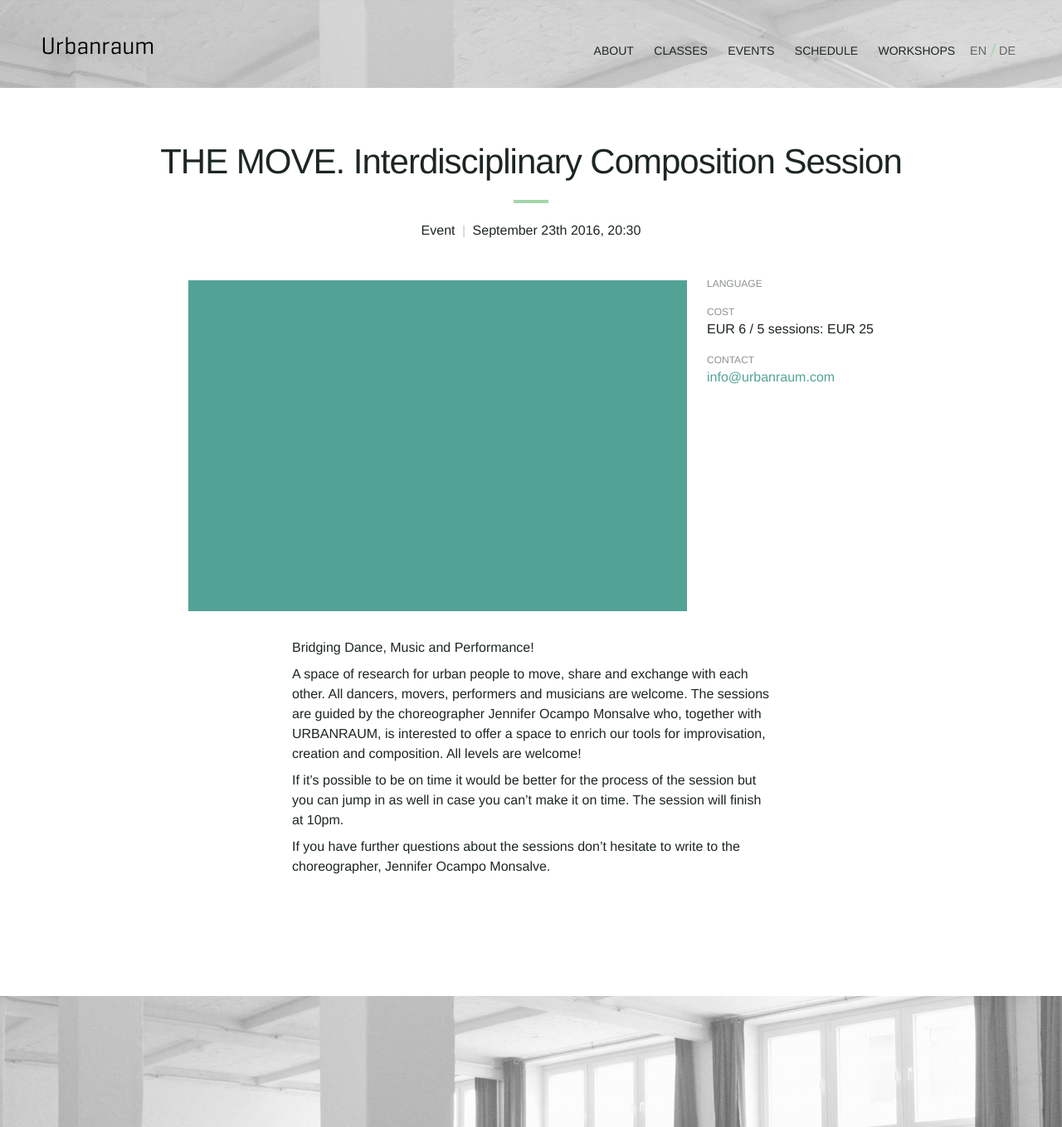
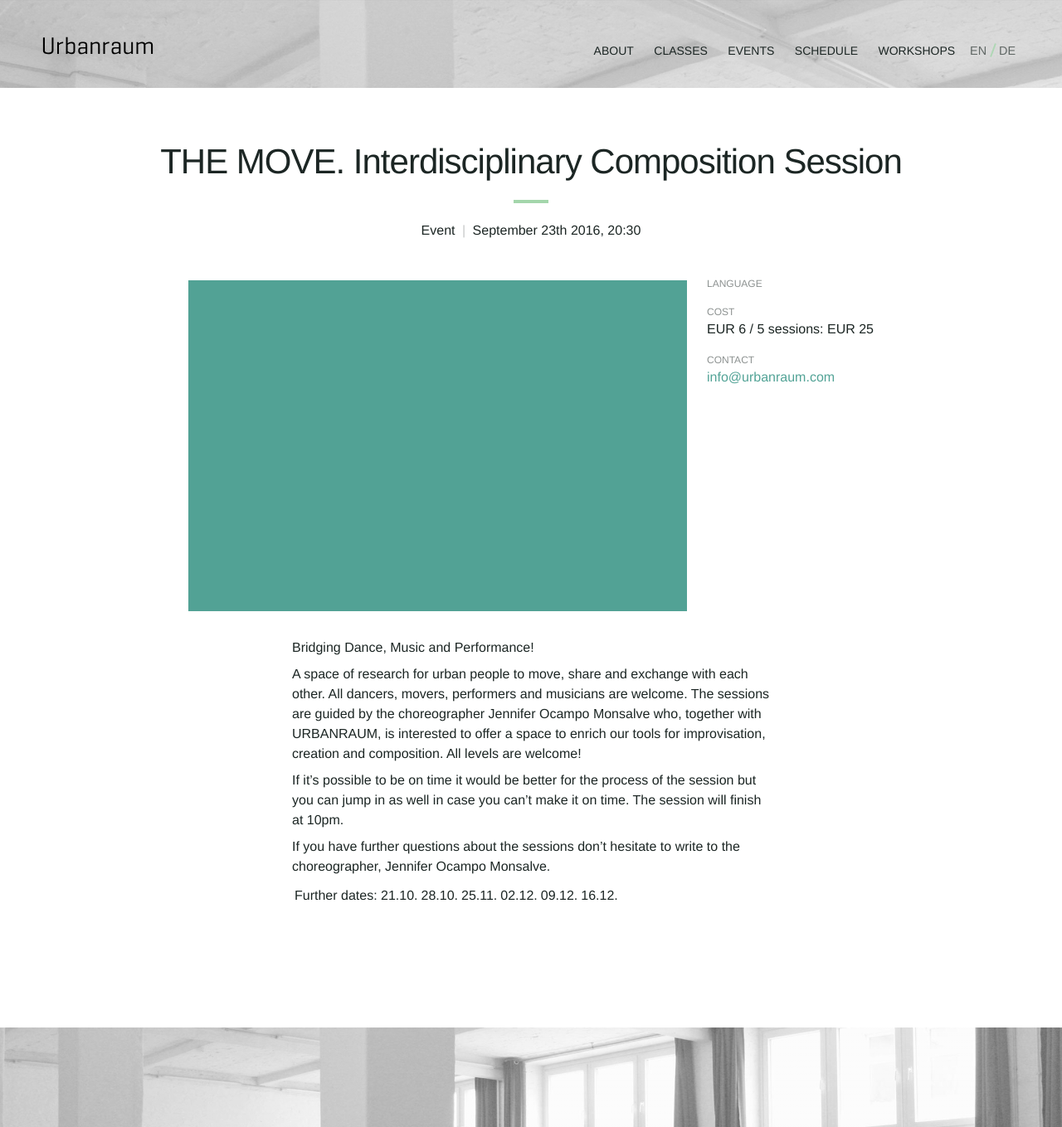
Before and after one commit to Kriesse/urbanraum, a Jekyll site: the page built from _events/2016-9-23-move.md, in a window 1280 px wide. Shown: the whole page at 83% size. Built offline with Jekyll 4.4.1, drawn with Linux system fonts in a browser that asks for light colours; nearby versions of some CDN libraries; some of the changed lines change nothing that is shown.

Commit message:
Update 2016-9-23-move.md

```diff
--- a/_events/2016-9-23-move.md
+++ b/_events/2016-9-23-move.md
@@ -31,7 +31,19 @@
 
   If you have further questions about the sessions don’t hesitate to write to the choreographer, Jennifer Ocampo Monsalve.
 
+  Further dates: 21.10. | 28.10. | 25.11. | 02.12. | 09.12. | 16.12.
+
 description_de: |
+
+  Bridging Dance, Music and Performance!
+
+  A space of research for urban people to move, share and exchange with each other. All dancers, movers, performers and musicians are welcome. The sessions are guided by the choreographer Jennifer Ocampo Monsalve who, together with URBANRAUM, is interested to offer a space to enrich our tools for improvisation, creation and composition. All levels are welcome!
+
+  If it’s possible to be on time it would be better for the process of the session but you can jump in as well in case you can’t make it on time. The session will finish at 10pm.
+
+  If you have further questions about the sessions don’t hesitate to write to the choreographer, Jennifer Ocampo Monsalve.
+
+  Further dates: 21.10. | 28.10. | 25.11. | 02.12. | 09.12. | 16.12.
 
 
 ---
```
